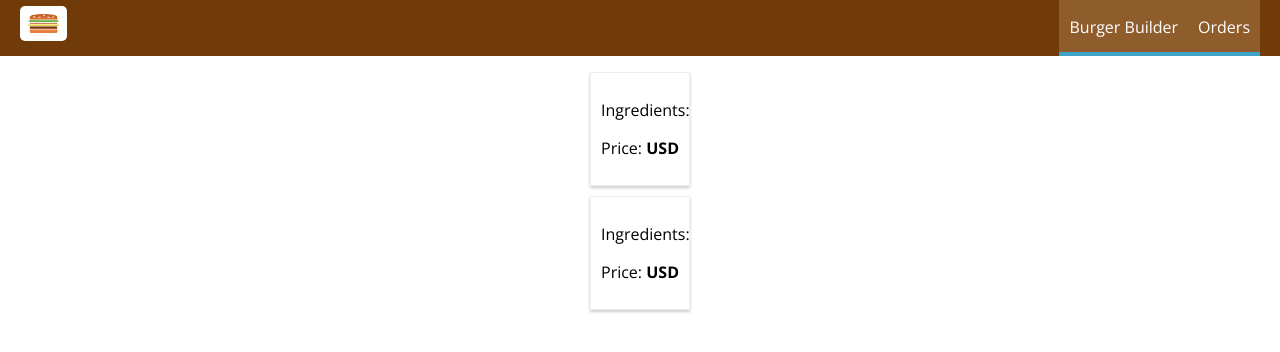
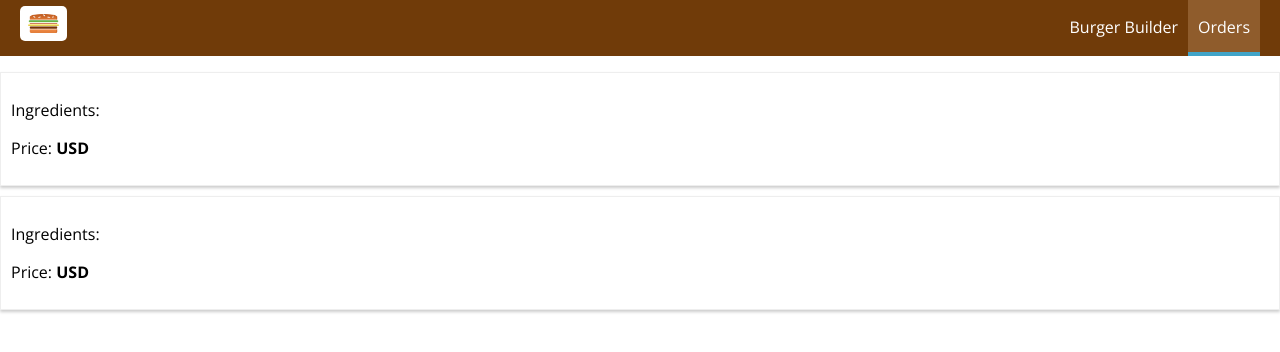
Before and after one commit to shubhamgupta2901/burgerbuilder-react, a React (Create React App) app: page /orders in a window 1280 px wide. Shown: the top 352 px of the page. Built offline with nearby package versions, Linux system fonts and the light colour scheme.

Commit message:
Navigation Link bug fix

```diff
--- a/src/components/Navigation/NavigationItems/NavigationItem/NavigationItem.js
+++ b/src/components/Navigation/NavigationItems/NavigationItem/NavigationItem.js
@@ -6,8 +6,9 @@ import styles from './NavigationItem.module.css';
 const navigationItem =(props) => (
     <li className={styles.NavigationItem}>
         <NavLink
+            activeClassName={styles.active}
+            exact
             to={props.link}
-            activeClassName={styles.active}
         >
             {props.children}
         </NavLink>
--- a/src/components/Order/Order.module.css
+++ b/src/components/Order/Order.module.css
@@ -1,5 +1,5 @@
 .Order{
-    width: 100px;
+    width: 100%;
     border: 1px solid #eee;
     box-shadow: 0 2px 3px #ccc;
     padding: 10px;
```
